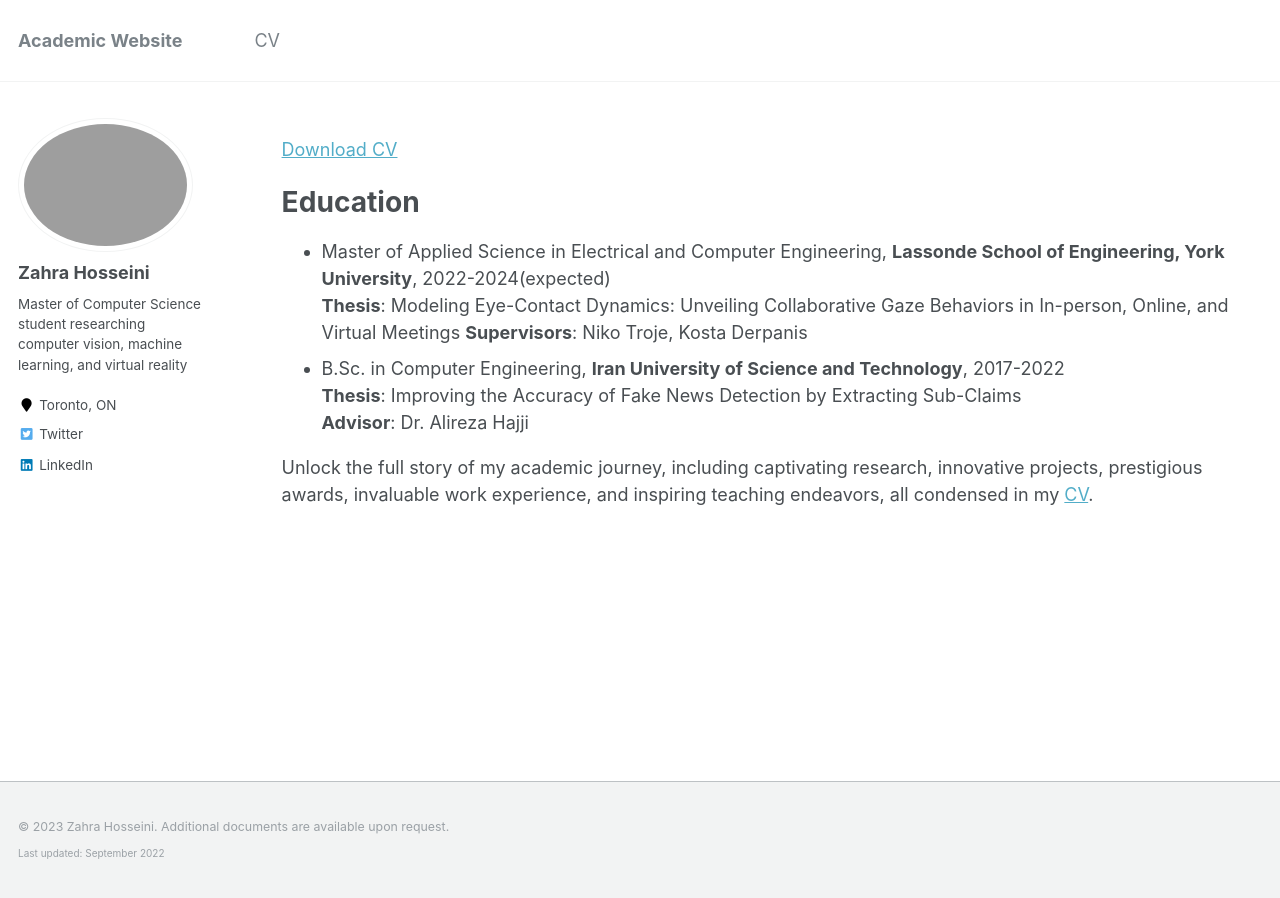
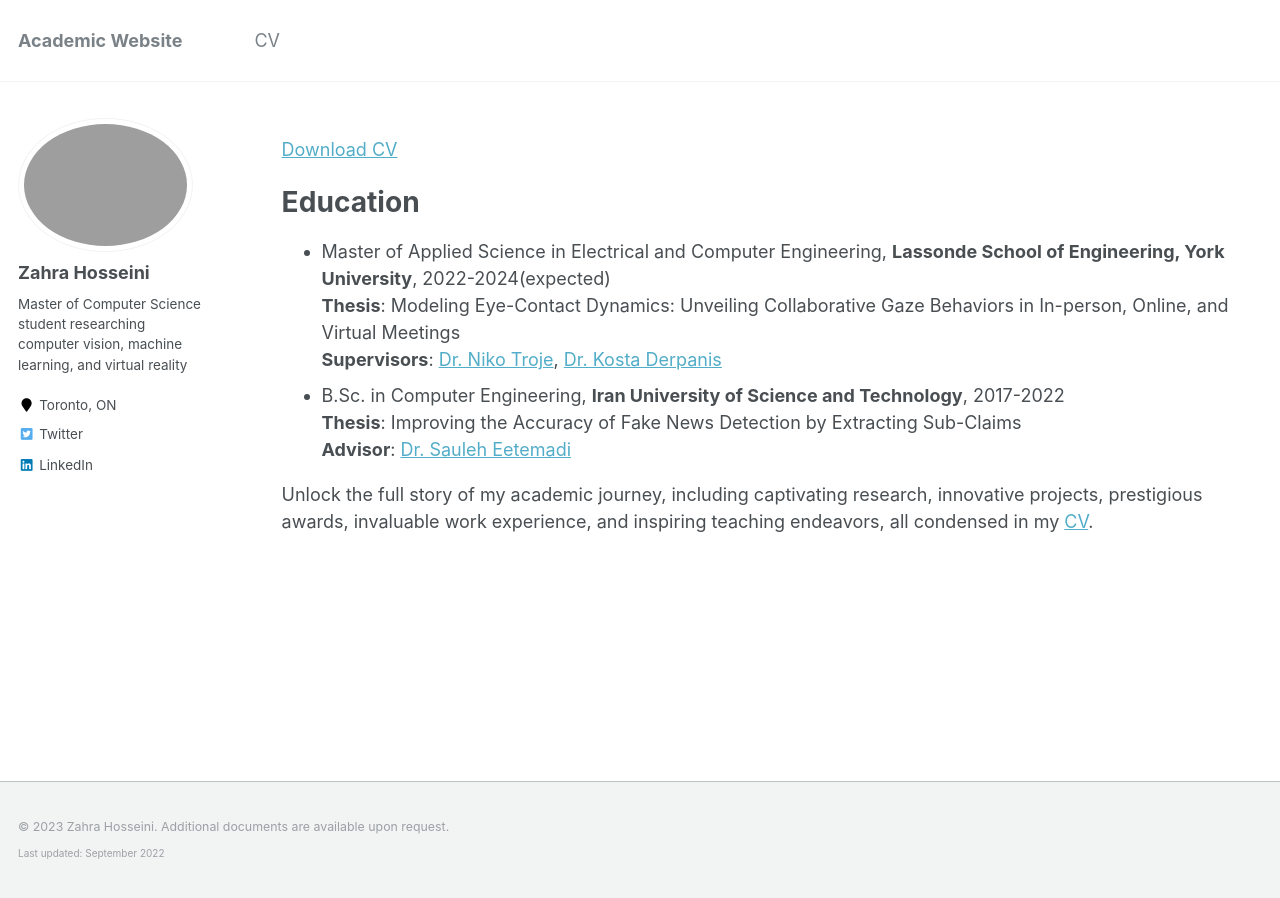
Before and after one commit to zahrahosseini99/zahrahosseini99.github.io, a Jekyll site: the page built from _pages/cv.md, in a window 1280 px wide. Built offline with Jekyll 4.4.1, drawn with Linux system fonts in a browser that asks for light colours.

```diff
--- a/_pages/cv.md
+++ b/_pages/cv.md
@@ -18,11 +18,11 @@
 Education
 ======
 * Master of Applied Science in Electrical and Computer Engineering, **Lassonde School of Engineering, York University**, 2022-2024(expected)\
-**Thesis**: Modeling Eye-Contact Dynamics: Unveiling Collaborative Gaze Behaviors in In-person, Online, and Virtual Meetings
-**Supervisors**: Niko Troje, Kosta Derpanis
+**Thesis**: Modeling Eye-Contact Dynamics: Unveiling Collaborative Gaze Behaviors in In-person, Online, and Virtual Meetings\
+**Supervisors**: [Dr. Niko Troje](https://www.biomotionlab.ca/niko-troje/), [Dr. Kosta Derpanis](https://csprofkgd.github.io/)
 * B.Sc. in Computer Engineering, **Iran University of Science and Technology**, 2017-2022\
 **Thesis**: Improving the Accuracy of Fake News Detection by Extracting Sub-Claims\
-**Advisor**: Dr. Alireza Hajji
+**Advisor**: [Dr. Sauleh Eetemadi](http://www.sauleh.ir/)
 
 
 
```
